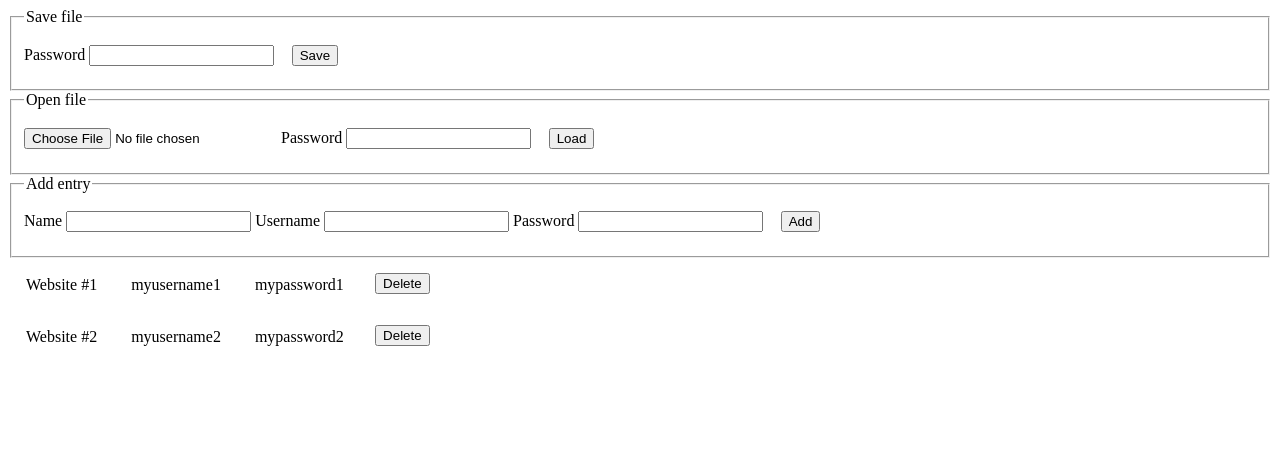
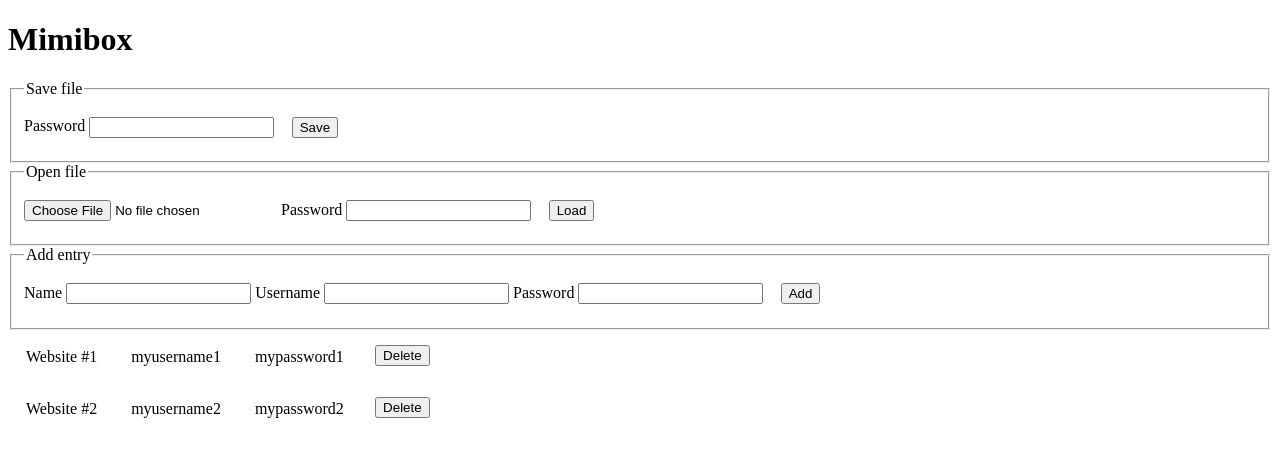
Before and after one commit to a-n-d-r-3-w/mimibox, a plain HTML site: page index.html in a window 1280 px wide. Drawn offline with Linux system fonts and the light colour scheme.

Commit message:
Add title

```diff
--- a/index.html
+++ b/index.html
@@ -15,6 +15,8 @@
     </style>
 </head>
 <body>
+
+<h1>Mimibox</h1>
 
 <fieldset>
     <legend>Save file</legend>
```
